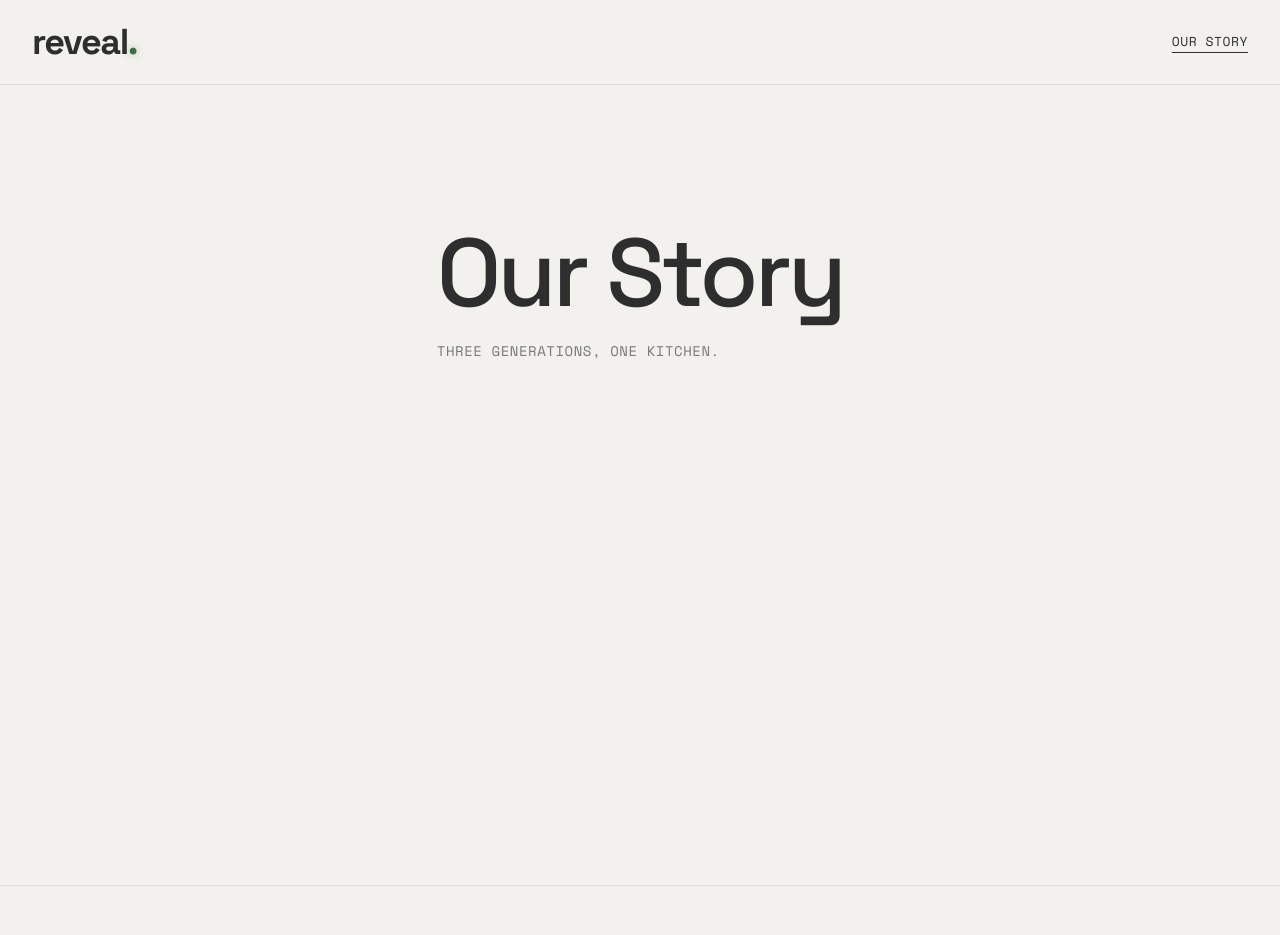
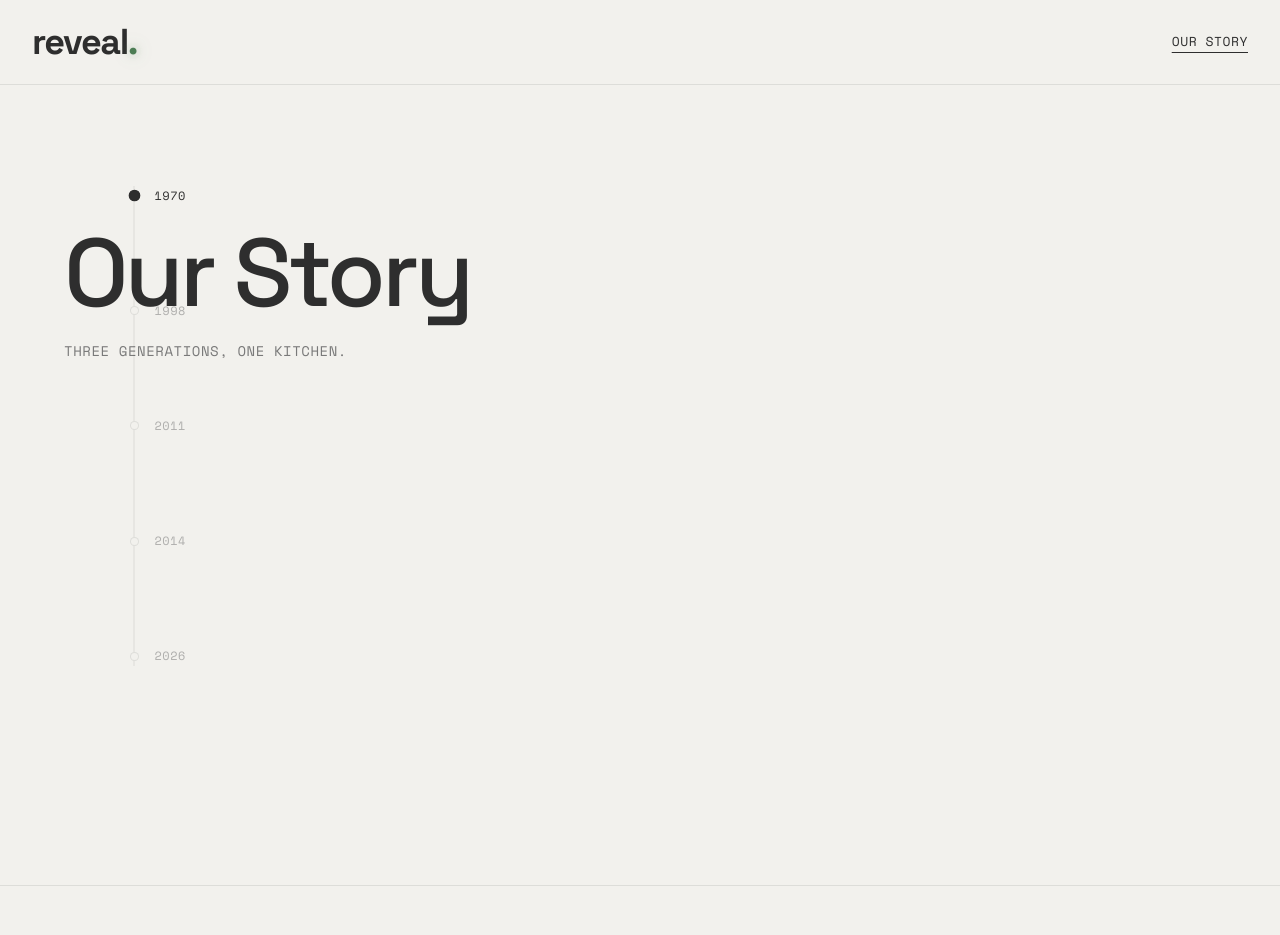
Before and after one commit to chichisun/reveallabs-site, a Next.js app: page /our-story in a window 1280 px wide. Shown: the top 935 px of the page. Built offline with nearby package versions, Linux system fonts and the light colour scheme.

Commit message:
feat(our-story): render OurStory with 5 beats and spine

```diff
--- a/src/app/globals.css
+++ b/src/app/globals.css
@@ -1619,6 +1619,19 @@ html[data-theme="dark"] .waitlist-card::before {
   color: var(--muted);
   margin: 0;
 }
+.story {
+  display: flex;
+  gap: 48px;
+  align-items: flex-start;
+  position: relative;
+}
+.story-beats {
+  flex: 1;
+  min-width: 0;
+  display: flex;
+  flex-direction: column;
+  gap: 40px;
+}
 @media (max-width: 768px) {
   .our-story-main { padding: 100px 20px 60px; }
   .our-story-header { margin-bottom: 40px; }
--- a/src/app/our-story/page.tsx
+++ b/src/app/our-story/page.tsx
@@ -1,5 +1,6 @@
 import type { Metadata } from "next";
 import { Footer } from "../../components/Footer";
+import { OurStory } from "../../components/OurStory";
 
 export const metadata: Metadata = {
   title: "Our Story — reveal.",
@@ -15,7 +16,7 @@ export default function OurStoryPage() {
           <h1 className="our-story-heading">Our Story</h1>
           <p className="our-story-lede">Three generations, one kitchen.</p>
         </header>
-        {/* OurStory timeline lands in Task 8 */}
+        <OurStory />
       </main>
       <Footer />
     </>
--- /dev/null
+++ b/src/components/OurStory.tsx
@@ -0,0 +1,88 @@
+"use client";
+
+import { useRef, useState } from "react";
+import { OurStoryBeat, type BeatGrade } from "./OurStoryBeat";
+import { TimelineSpine } from "./TimelineSpine";
+
+interface Beat {
+  year: string;
+  photo: string;
+  alt: string;
+  copy: string;
+  grade: BeatGrade;
+}
+
+const BEATS: Beat[] = [
+  {
+    year: "1970",
+    photo: "/our-story/1970.jpg",
+    alt: "Kase's grandparents after arriving from Thailand in 1970.",
+    copy:
+      "In 1970, my grandparents arrived from Thailand with no money, no security, with nothing but a dream.",
+    grade: "bw",
+  },
+  {
+    year: "1998",
+    photo: "/our-story/1998.jpg",
+    alt: "The first restaurant, opened in 1998.",
+    copy:
+      "In 1998 that dream became our first restaurant, rooted from a cultural belief in Thailand, where we host, we gather, we eat. They realized there was no place like home, so they built one.",
+    grade: "bw",
+  },
+  {
+    year: "2011",
+    photo: "/our-story/2011.jpg",
+    alt: "Kase with his parents at Tuk Tuk Thai Grill.",
+    copy:
+      "My childhood was spent on the dining room floor, where my first job at 8 years old was bussing tables and washing dishes. As my parents took over, I watched my grandparents, now 84 and 89, continue to show up everyday. They didn't just build a business, they built a community for the next three generations of our family to keep alive.",
+    grade: "bw",
+  },
+  {
+    year: "2014",
+    photo: "/our-story/2014.jpg",
+    alt: "Kase's parents at Tuk Tuk Thai Grill.",
+    copy:
+      "But eventually, the home they built grew heavy. As the moving parts of a restaurant became overwhelming, we were forced to close locations. I watched my grandparents and parents sacrifice everything to chase a nickel on every dollar, a cycle they shouldn't have to carry alone. So Reveal was built to be the support they never had.",
+    grade: "bw",
+  },
+  {
+    year: "2026",
+    photo: "/our-story/2026.jpg",
+    alt: "The whole family in front of Tuk Tuk Thai Grill.",
+    copy:
+      "Reveal was created to give back to the industry that raised me. We will die with the purpose of making the lives of mom and pop shops easier, because we know exactly whose lives are behind it.",
+    grade: "color",
+  },
+];
+
+export function OurStory() {
+  const beatRefs = useRef<(HTMLElement | null)[]>([]);
+  const [activeIndex, setActiveIndex] = useState(0);
+
+  // Scroll + IntersectionObserver motion lands in Task 9.
+
+  return (
+    <section className="story" aria-label="Reveal's origin story, 1970 to today">
+      <TimelineSpine
+        years={BEATS.map((b) => b.year)}
+        activeIndex={activeIndex}
+      />
+      <div className="story-beats">
+        {BEATS.map((b, i) => (
+          <OurStoryBeat
+            key={b.year}
+            ref={(el) => {
+              beatRefs.current[i] = el;
+            }}
+            index={i}
+            year={b.year}
+            photo={b.photo}
+            alt={b.alt}
+            copy={b.copy}
+            grade={b.grade}
+          />
+        ))}
+      </div>
+    </section>
+  );
+}
```
